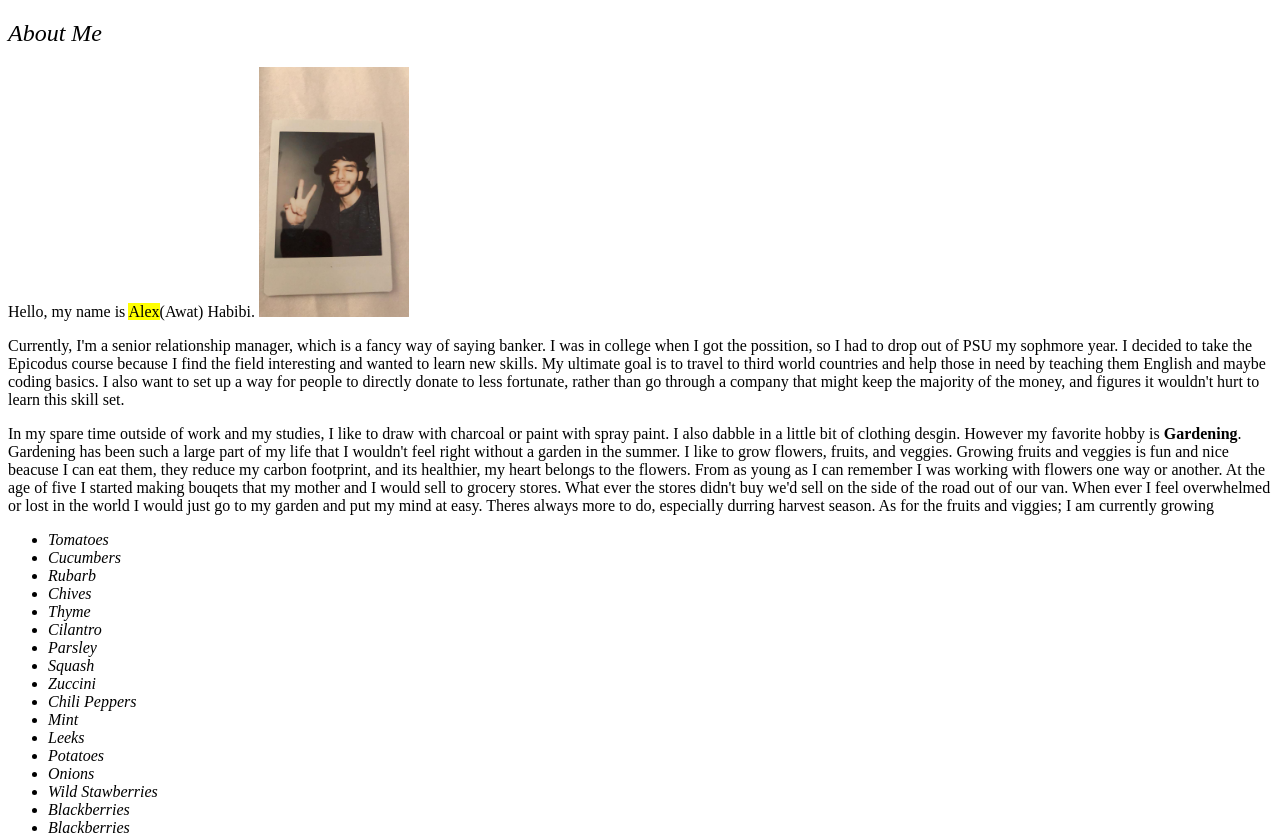
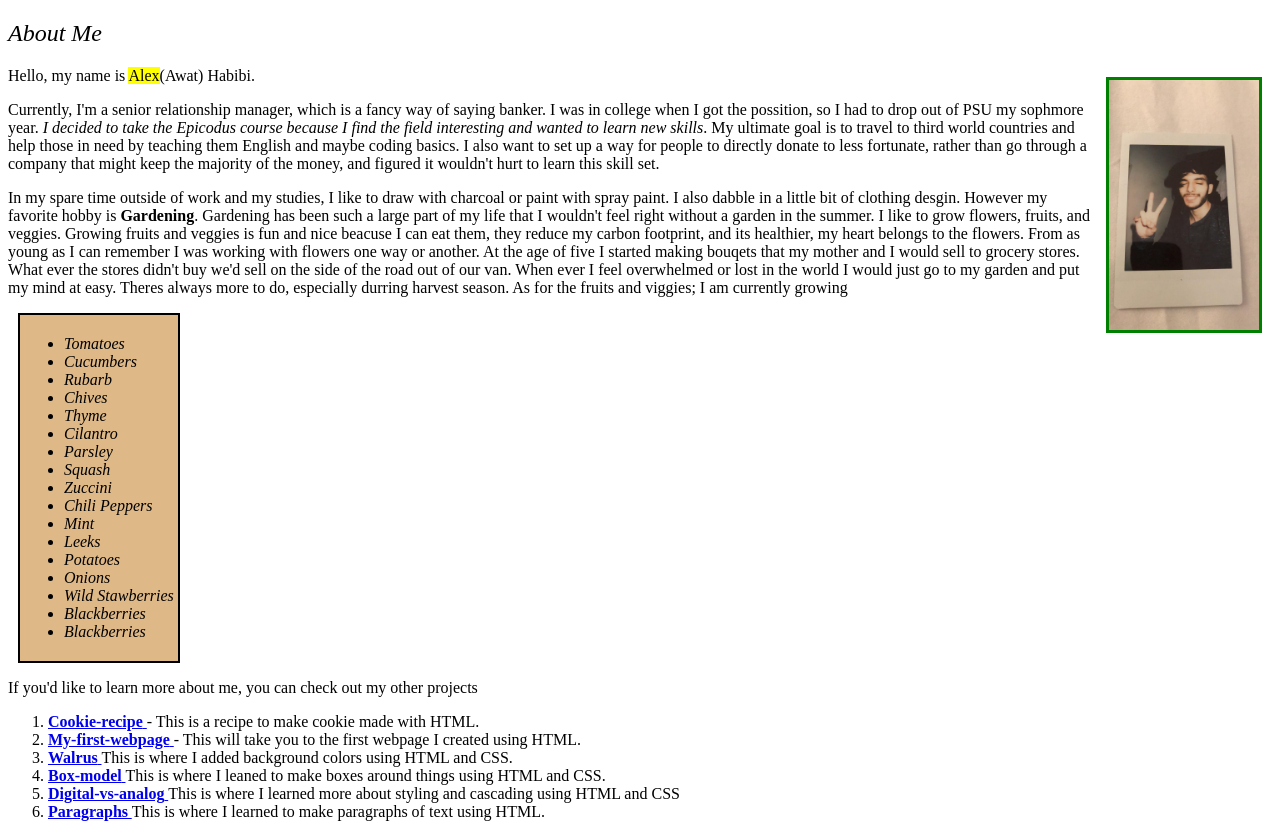
Before and after one commit to AlexH503/index, a plain HTML site: page index.html in a window 1280 px wide. Shown: the top 839 px of the page. Drawn offline with Linux system fonts and the light colour scheme.

Commit message:
Add margins, padding, floats, and fixes stylesheet issue

```diff
--- a/css/styles.css
+++ b/css/styles.css
@@ -1,12 +1,22 @@
-.column {
-  float: left;
-}
-
-img{
-  float: center;
-}
-
 .intro  {
   font-style: italic;
   font-weight: lighter;
 }
+
+img{
+  float: right;
+  border: 3px solid green;
+  margin: 10px;
+}
+
+.span1  {
+  font-style: italic;
+}
+
+.sidebar  {
+  background-color: burlywood;
+  width: fit-content;
+  border: 2px solid black;
+  margin: 10px;
+  padding: 4px;
+}
--- a/index.html
+++ b/index.html
@@ -7,8 +7,9 @@
 <body>
     <h2 class="intro">About Me</h2>
       <p>Hello, my name is <span style="background-color: yellow">Alex</span>(Awat) Habibi. <img src="me.jpg" width="150" height="250" alt="Photo of me"> </p>
-      <p>Currently, I'm a senior relationship manager, which is a fancy way of saying banker. I was in college when I got the possition, so I had to drop out of PSU my sophmore year. <span class="s-pan1">I decided to take the Epicodus course because I find the field interesting and wanted to learn new skills</span>. My ultimate goal is to travel to third world countries and help those in need by teaching them English and maybe coding basics. I also want to set up a way for people to directly donate to less fortunate, rather than go through a company that might keep the majority of the money, and figures it wouldn't hurt to learn this skill set.</p>
+      <p>Currently, I'm a senior relationship manager, which is a fancy way of saying banker. I was in college when I got the possition, so I had to drop out of PSU my sophmore year. <span class="span1">I decided to take the Epicodus course because I find the field interesting and wanted to learn new skills</span>. My ultimate goal is to travel to third world countries and help those in need by teaching them English and maybe coding basics. I also want to set up a way for people to directly donate to less fortunate, rather than go through a company that might keep the majority of the money, and figured it wouldn't hurt to learn this skill set.</p>
       <p>In my spare time outside of work and my studies, I like to draw with charcoal or paint with spray paint. I also dabble in a little bit of clothing desgin. However my favorite hobby is <strong>Gardening</strong>. Gardening has been such a large part of my life that I wouldn't feel right without a garden in the summer. I like to grow flowers, fruits, and veggies. Growing fruits and veggies is fun and nice beacuse I can eat them, they reduce my carbon footprint, and its healthier, my heart belongs to the flowers. From as young as I can remember I was working with flowers one way or another. At the age of five I started making bouqets that my mother and I would sell to grocery stores. What ever the stores didn't buy we'd sell on the side of the road out of our van. When ever I feel overwhelmed or lost in the world I would just go to my garden and put my mind at easy. Theres always more to do, especially durring harvest season. As for the fruits and viggies; I am currently growing </p>
+      <div class="sidebar">
       <div class="list">
       <ul>
         <li><em>Tomatoes</em></li>
@@ -30,6 +31,7 @@
         <li><em>Blackberries</em></li>
       </ul>
       </div>
+      </div>
       <p>If you'd like to learn more about me, you can check out my other projects</p>
       <ol>
         <li><a href="https://github.com/AlexH503/Cookie-recipe"> <STRONG>Cookie-recipe</STRONG> </a> - This is a recipe to make cookie made with HTML. </li>
```
